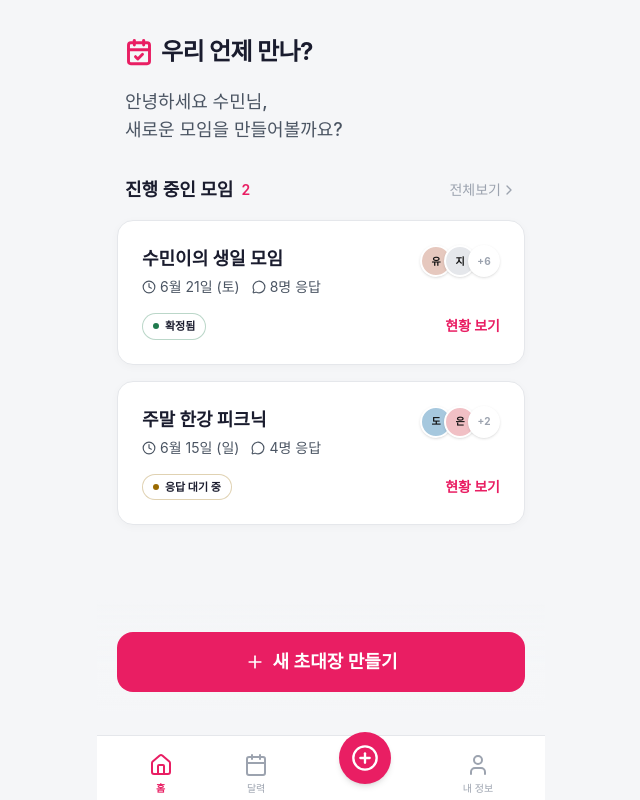
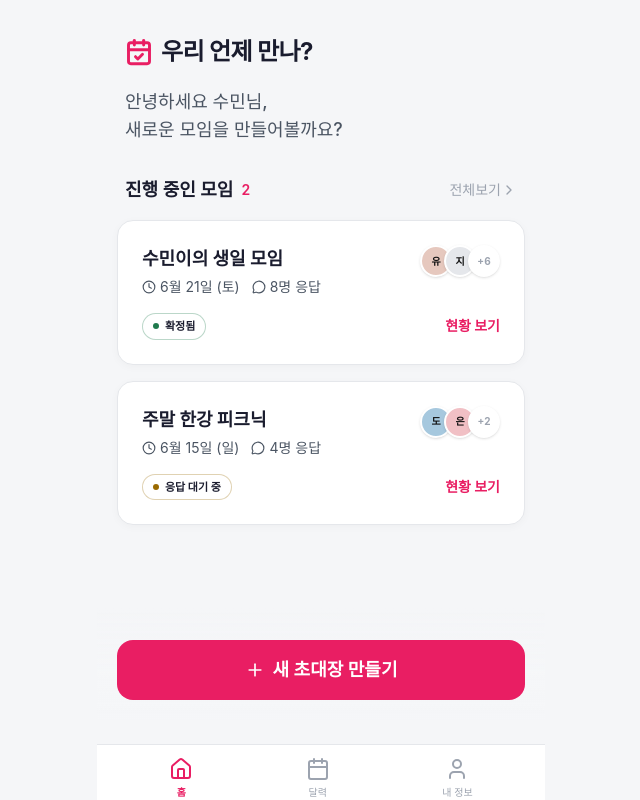
Before and after one commit to urangsu/When_We_Meet, a React (Vite) app: page /#/app in a window 1280 px wide. Shown: the whole page, without its empty margins (319-959 px from the left). Built offline with nearby package versions, Linux system fonts and the light colour scheme.

Commit message:
feat: Refactor navigation and active tab logic
Removes the 'create' tab from the bottom navigation and adjusts the active tab detection in the app layout to accommodate the removal. This simplifies the primary navigation flow.

```diff
--- a/src/components/Navigation.tsx
+++ b/src/components/Navigation.tsx
@@ -1,5 +1,5 @@
 import React from 'react';
-import { Home, Calendar, User, PlusCircle, CheckCircle2, AlertCircle, Info } from 'lucide-react';
+import { Home, Calendar, User, CheckCircle2, AlertCircle, Info } from 'lucide-react';
 import { useNavigate } from 'react-router-dom';
 
 export const BottomNav = ({ activeTab }: { activeTab: string }) => {
@@ -8,7 +8,6 @@ export const BottomNav = ({ activeTab }: { activeTab: string }) => {
   const tabs = [
     { id: 'home', icon: Home, label: '홈', path: '/app' },
     { id: 'calendar', icon: Calendar, label: '달력', path: '/app' },
-    { id: 'create', icon: PlusCircle, label: '만들기', primary: true, path: '/app/create/category' },
     { id: 'me', icon: User, label: '내 정보', path: '/app' },
   ];
 
@@ -18,13 +17,10 @@ export const BottomNav = ({ activeTab }: { activeTab: string }) => {
         <button
           key={tab.id}
           onClick={() => navigate(tab.path)}
-          className={`
-            flex flex-col items-center gap-1 group
-            ${tab.primary ? 'relative -top-4 bg-rose text-white p-3 rounded-full shadow-md' : 'text-ink-hint'}
-          `}
+          className="flex flex-col items-center gap-1 group text-ink-hint"
         >
-          <tab.icon className={activeTab === tab.id && !tab.primary ? 'text-rose' : ''} size={tab.primary ? 28 : 24} />
-          {!tab.primary && <span className={`text-[10px] ${activeTab === tab.id ? 'text-rose font-semibold' : ''}`}>{tab.label}</span>}
+          <tab.icon className={activeTab === tab.id ? 'text-rose' : ''} size={24} />
+          <span className={`text-[10px] ${activeTab === tab.id ? 'text-rose font-semibold' : ''}`}>{tab.label}</span>
         </button>
       ))}
     </nav>
--- a/src/components/layout/BottomCTA.tsx
+++ b/src/components/layout/BottomCTA.tsx
@@ -16,7 +16,7 @@ export const BottomCTA: React.FC<BottomCTAProps> = ({
       className={`
         fixed left-1/2 -translate-x-1/2 w-full max-w-md px-5
         ${withBottomNav
-          ? 'bottom-[88px] pb-5 bg-gradient-to-t from-bg-app via-bg-app/90 to-transparent pt-8'
+          ? 'bottom-[80px] pb-5 bg-gradient-to-t from-bg-app via-bg-app/90 to-transparent pt-8'
           : 'bottom-0 pb-[calc(env(safe-area-inset-bottom)+20px)] bg-gradient-to-t from-white via-white/90 to-transparent pt-8'
         }
         z-[100] pointer-events-none
--- a/src/layouts/HostAppLayout.tsx
+++ b/src/layouts/HostAppLayout.tsx
@@ -6,9 +6,13 @@ import { DebugNavigator } from '../components/debug/DebugNavigator';
 
 export const HostAppLayout = () => {
   const location = useLocation();
-  const activeTab = location.pathname.startsWith('/app/create')
-    ? 'create'
-    : location.pathname === '/app' ? 'home' : '';
+  const activeTab = location.pathname === '/app'
+    ? 'home'
+    : location.pathname.includes('calendar')
+      ? 'calendar'
+      : location.pathname.includes('me')
+        ? 'me'
+        : '';
 
   const enableDebugOverlay = false;
 
```
